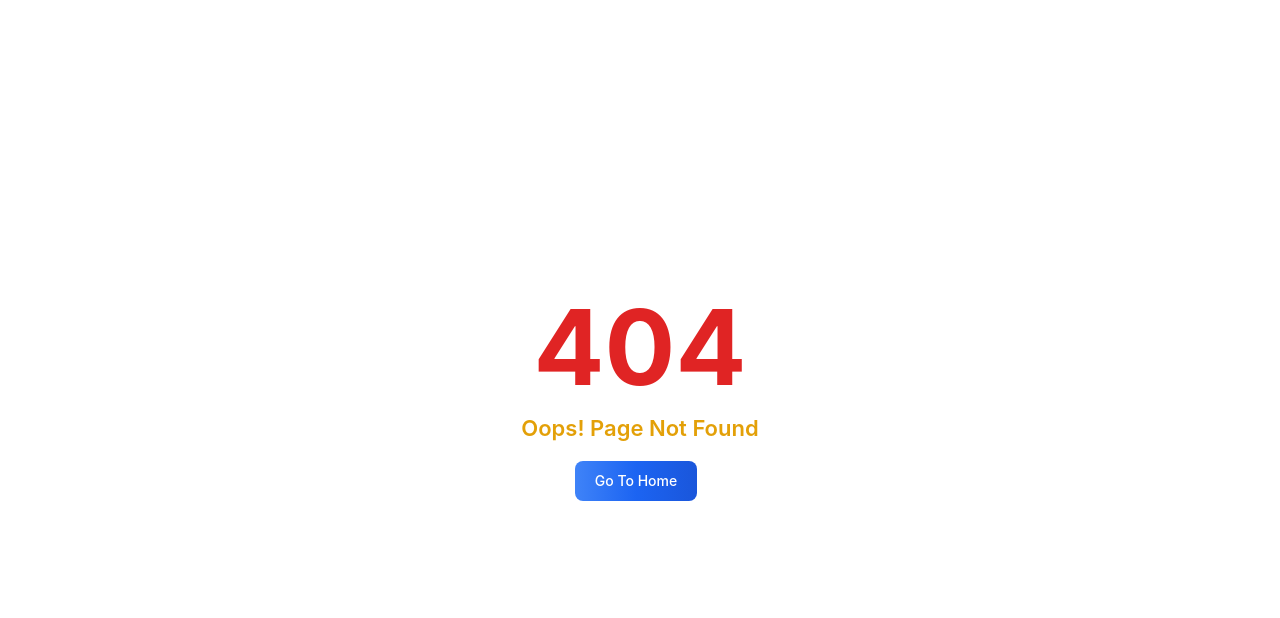
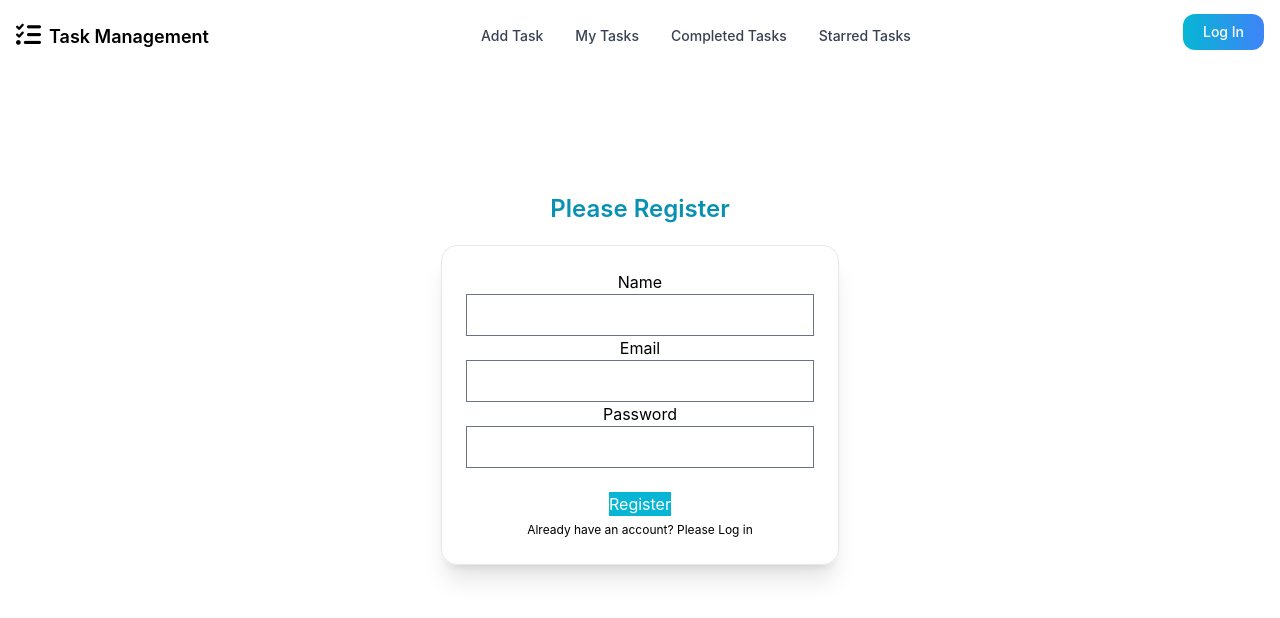
Before and after one commit to DevMazed04/task-management-client, a React (Create React App) app: page /register in a window 1280 px wide. Before the commit this address had no page. Shown: the top 618 px of the page. Built offline with nearby package versions, Linux system fonts and the light colour scheme; no server answers; what tw-elements would draw is missing.

Commit message:
created register and login page

```diff
--- a/package.json
+++ b/package.json
@@ -7,6 +7,7 @@
     "@testing-library/jest-dom": "^5.16.5",
     "@testing-library/react": "^13.4.0",
     "@testing-library/user-event": "^13.5.0",
+    "firebase": "^9.15.0",
     "flowbite": "^1.5.5",
     "react": "^18.2.0",
     "react-dom": "^18.2.0",
--- a/src/Pages/Navbar/Navbar.js
+++ b/src/Pages/Navbar/Navbar.js
@@ -1,7 +1,19 @@
-import React from "react";
-import { Link } from "react-router-dom";
+import React, { useContext } from "react";
+import { Link, useNavigate } from "react-router-dom";
+import { AuthContext } from "../../contexts/AuthProvider";
 
 const Navbar = () => {
+  const { user, logOut } = useContext(AuthContext);
+  const navigate = useNavigate();
+
+  const handlelogOut = () => {
+    logOut()
+      .then(() => {
+        navigate("/login");
+      })
+      .catch((err) => console.error(err));
+  };
+
   return (
     <div>
       <nav className="bg-white border-gray-200 px-2 sm:px-4 py-2.5 rounded dark:bg-gray-900">
@@ -16,7 +28,20 @@ const Navbar = () => {
             </span>
           </Link>
           <div className="flex md:order-2">
-                  <button type="submit" value="Submit" className="w-full text-white bg-gradient-to-r from-cyan-500 to-blue-500 hover:bg-gradient-to-bl focus:ring-4 focus:outline-none focus:ring-cyan-300 dark:focus:ring-cyan-800 font-medium rounded-lg text-sm px-4 py-2 text-center mr-2 mb-2"> Sign In</button>
+
+
+            {user?.uid ? (
+              <>
+                <button type="submit" value="Submit" className="w-full text-white bg-gradient-to-r from-cyan-500 to-blue-500 hover:bg-gradient-to-bl font-medium rounded-xl text-sm px-4 py-2 text-center mr-2 mb-2 hover:rounded-2xl"
+                  onClick={handlelogOut}> Log Out</button>
+              </>
+            ) : (
+              <>
+                <Link to="/login">
+                  <button type="submit" value="Submit" className="w-full text-white bg-gradient-to-r from-cyan-500 to-blue-500 hover:bg-gradient-to-bl font-medium rounded-xl text-sm px-4 py-2 text-center mr-2 mb-2 hover:rounded-2xl"> Log In</button>
+                </Link>
+              </>
+            )}
 
             <button
               data-collapse-toggle="navbar-cta"
--- /dev/null
+++ b/src/Pages/Register/Register.js
@@ -0,0 +1,163 @@
+import React, { useContext, useState } from "react";
+import { useForm } from "react-hook-form";
+import toast from "react-hot-toast";
+import { Link, useNavigate } from "react-router-dom";
+import { AuthContext } from "../../contexts/AuthProvider";
+
+const Register = () => {
+  const {
+    register,
+    formState: { errors },
+    handleSubmit,
+  } = useForm();
+
+  const { createUser, updateUser } = useContext(AuthContext);
+  const [signupError, setSignupError] = useState("");
+  const navigate = useNavigate();
+
+  const handleRegister = (data) => {
+    console.log(data);
+    const name = data.name;
+    const email = data.email;
+    const password = data.password;
+    setSignupError("");
+
+    createUser(email, password)
+      .then((result) => {
+        const user = result.user;
+        console.log(user);
+
+        toast.success("Registration Successful");
+
+        const userInfo = {
+          displayName: name
+        };
+
+        updateUser(userInfo)
+          .then(() => {
+            saveUser(name, email);
+          })
+          .catch((err) => console.error(err));
+      })
+
+      .catch((error) => {
+        console.error(error);
+        setSignupError(error.message);
+      });
+  };
+
+  const saveUser = (name, email) => {
+    const user = { name, email };
+    fetch("http://localhost:5000/users", {
+      method: "POST",
+      headers: {
+        "content-type": "application/json",
+      },
+      body: JSON.stringify(user),
+    })
+      .then((res) => res.json())
+      .then((data) => {
+        console.log("save user", data);
+        navigate("/");
+      });
+  };
+
+  return (
+    <div className="mb-16">
+      <div className="text-center flex flex-col h-[550px] justify-center items-center">
+        <h3 className="text-2xl text-center font-semibold text-cyan-600 mt-16">
+          Please Register
+        </h3>
+        <div className="shadow-xl p-5 lg:p-6 rounded-2xl border mt-5">
+          <form onSubmit={handleSubmit(handleRegister)}>
+            <div className="form-control">
+              <label className="label">
+                <span className="label-text">Name</span>
+              </label>
+              <input
+                type="text"
+                className="input input-bordered w-full"
+                {...register("name", { required: "Name is required" })}
+              />
+              {errors.name && (
+                <p className="text-error font-semibold text-start mt-2">
+                  {errors.name?.message}
+                </p>
+              )}
+            </div>
+
+            <div className="form-control">
+              <label className="label">
+                <span className="label-text">Email</span>
+              </label>
+              <input
+                type="email"
+                className="input input-bordered w-full"
+                {...register("email", { required: "Email is required" })}
+              />
+              {errors.email && (
+                <p className="text-error font-semibold text-start mt-2">
+                  {errors.email?.message}
+                </p>
+              )}
+            </div>
+
+            <div className="form-control">
+              <label className="label">
+                <span className="label-text">Password</span>
+              </label>
+              <input
+                type="password"
+                className="input input-bordered w-full"
+                {...register("password", {
+                  required: "Password is required",
+                  minLength: {
+                    value: 6,
+                    message: "Password must be six character or longer",
+                  },
+                  pattern: {
+                    value: /(?=.*[A-Z])(?=.*[!@#$&*])(?=.*[0-9])/,
+                    message:
+                      "Password must have uppercase, number and special characters",
+                  },
+                })}
+              />
+              {errors.password && (
+                <p className="text-error font-semibold text-start mt-2">
+                  {errors.password?.message}
+                </p>
+              )}
+            </div>
+
+            <div>
+              {signupError && (
+                <p className="text-error font-semibold">{signupError}</p>
+              )}
+            </div>
+
+            <div className="form-control mt-6">
+              <button
+                className="btn btn-accent bg-cyan-500 text-white"
+                value="register"
+              >
+                Register
+              </button>
+              <label className="label">
+                <p>
+                  <span className="text-xs text-center">
+                    Already have an account?
+                  </span>
+                  <Link to="/login">
+                    <span className="text-xs text-primary"> Please Log in </span>
+                  </Link>
+                </p>
+              </label>
+            </div>
+          </form>
+        </div>
+      </div>
+    </div>
+  );
+};
+
+export default Register;
--- /dev/null
+++ b/src/contexts/AuthProvider.js
@@ -0,0 +1,73 @@
+import React, { createContext, useEffect, useState } from "react";
+import {
+   createUserWithEmailAndPassword,
+   getAuth,
+   GoogleAuthProvider,
+   onAuthStateChanged,
+   signInWithEmailAndPassword,
+   signInWithPopup,
+   signOut,
+   updateProfile,
+} from "firebase/auth";
+import app from "../firebase/firebase.config";
+
+export const AuthContext = createContext();
+const auth = getAuth(app);
+
+const AuthProvider = ({ children }) => {
+   const [user, setUser] = useState(null);
+   const [loading, setLoading] = useState(true);
+
+   const googleProvider = new GoogleAuthProvider();
+
+   const createUser = (email, password) => {
+      setLoading(true);
+      return createUserWithEmailAndPassword(auth, email, password);
+   };
+
+   const signIn = (email, password) => {
+      setLoading(true);
+      return signInWithEmailAndPassword(auth, email, password);
+   };
+
+   const updateUser = (userInfo) => {
+      return updateProfile(auth.currentUser, userInfo);
+   };
+
+   const googleSignIn = () => {
+      return signInWithPopup(auth, googleProvider);
+   };
+
+   const logOut = () => {
+      setLoading(true);
+      return signOut(auth);
+   };
+
+   useEffect(() => {
+      const unsubscribe = onAuthStateChanged(auth, (currentUser) => {
+         setUser(currentUser);
+         console.log("currentUser:", currentUser);
+         setLoading(false);
+      });
+
+      return () => unsubscribe();
+   }, []);
+
+   const authInfo = {
+      createUser,
+      user,
+      signIn,
+      updateUser,
+      googleSignIn,
+      loading,
+      logOut,
+   };
+
+   return (
+      <div>
+         <AuthContext.Provider value={authInfo}>{children}</AuthContext.Provider>
+      </div>
+   );
+};
+
+export default AuthProvider;
--- /dev/null
+++ b/src/firebase/firebase.config.js
@@ -0,0 +1,18 @@
+// Import the functions you need from the SDKs you need
+import { initializeApp } from "firebase/app";
+// TODO: Add SDKs for Firebase products that you want to use
+// https://firebase.google.com/docs/web/setup#available-libraries
+
+// Your web app's Firebase configuration
+const firebaseConfig = {
+   apiKey: process.env.REACT_APP_apiKey,
+   authDomain: process.env.REACT_APP_authDomain,
+   projectId: process.env.REACT_APP_projectId,
+   storageBucket: process.env.REACT_APP_storageBucket,
+   messagingSenderId: process.env.REACT_APP_messagingSenderId,
+   appId: process.env.REACT_APP_appId,
+};
+
+// Initialize Firebase
+const app = initializeApp(firebaseConfig);
+export default app;
--- a/src/index.js
+++ b/src/index.js
@@ -3,10 +3,10 @@ import ReactDOM from 'react-dom/client';
 import './index.css';
 import App from './App';
 import reportWebVitals from './reportWebVitals';
-// import AuthProvider from './contexts/AuthProvider';
 import 'tw-elements';
 import 'flowbite';
 import { QueryClient, QueryClientProvider } from '@tanstack/react-query'
+import AuthProvider from './contexts/AuthProvider';
 
 const queryClient = new QueryClient();
 
@@ -15,9 +15,9 @@ root.render(
 
   // <React.StrictMode>
   <QueryClientProvider client={queryClient}>
-    {/* <AuthProvider> */}
-    <App />
-    {/* </AuthProvider> */}
+    <AuthProvider>
+      <App />
+    </AuthProvider>
   </QueryClientProvider>
   // </React.StrictMode>
 );
```
Also changed, not shown: src/Routes/Routes/Routes.js (+10 -0 lines), src/Pages/Login/Login.js (added), 1 other file (tests, documents, lock files or other folders). Lines whose indentation alone changed are shown as unchanged.
